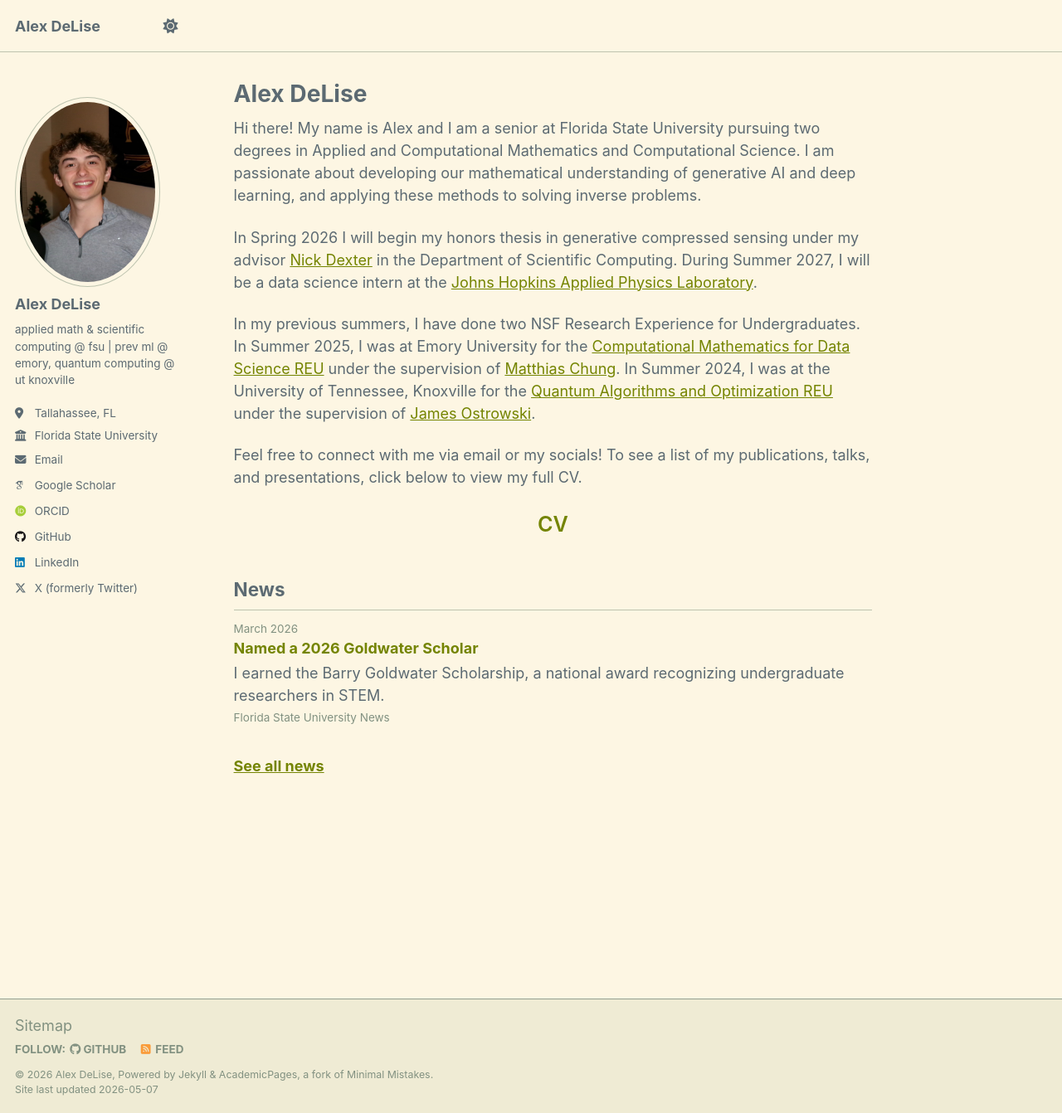
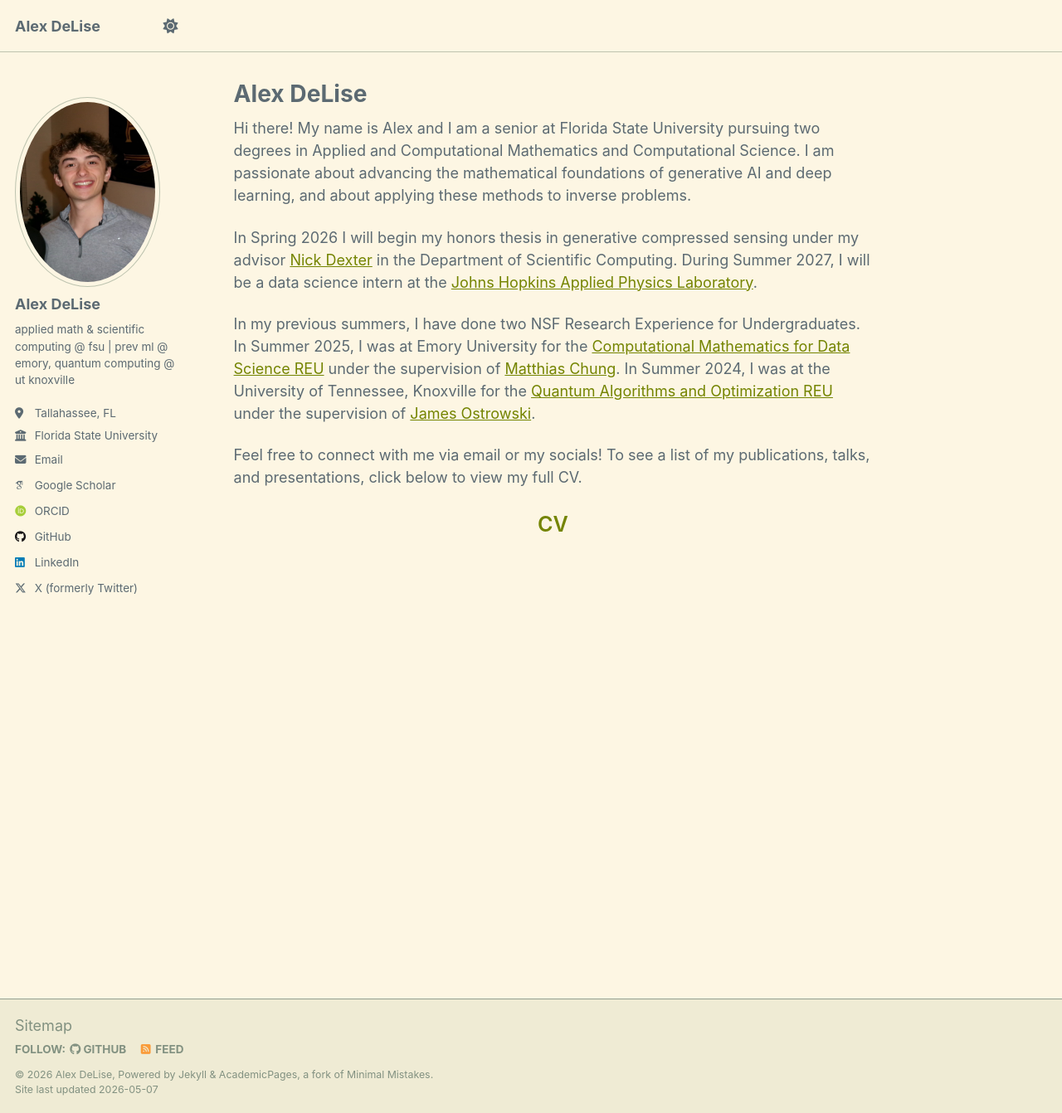
Before and after one commit to alexdelise/alexdelise.github.io, a Jekyll site: the page built from _pages/about.md, in a window 1280 px wide and 1342 px high. Shown: the whole window at 83% size. Built offline with Jekyll 4.4.1, drawn with Linux system fonts in a browser that asks for light colours; some web fonts are replaced; a script that is not in the unit is left out.

```diff
--- a/_pages/about.md
+++ b/_pages/about.md
@@ -7,7 +7,7 @@ redirect_from:
   - /about.html
 ---
 
-Hi there! My name is Alex and I am a senior at Florida State University pursuing two degrees in Applied and Computational Mathematics and Computational Science. I am passionate about developing our mathematical understanding of generative AI and deep learning, and applying these methods to solving inverse problems.
+Hi there! My name is Alex and I am a senior at Florida State University pursuing two degrees in Applied and Computational Mathematics and Computational Science. I am passionate about advancing the mathematical foundations of generative AI and deep learning, and about applying these methods to inverse problems.
 
 In Spring 2026 I will begin my honors thesis in generative compressed sensing under my advisor [Nick Dexter](https://www.sc.fsu.edu/people?uid=nd22f) in the Department of Scientific Computing. During Summer 2027, I will be a data science intern at the [Johns Hopkins Applied Physics Laboratory](https://www.jhuapl.edu/).
 
@@ -20,9 +20,3 @@ Feel free to connect with me via email or my socials! To see a list of my public
     CV
   </a>
 </div>
-
-## News
-
-{% include news-list.html limit=5 compact=true %}
-
-<p class="news-more-link"><a href="{{ base_path }}/news/">See all news</a></p>
```
Also changed, not shown: _pages/sitemap.md (+6 -27 lines).
